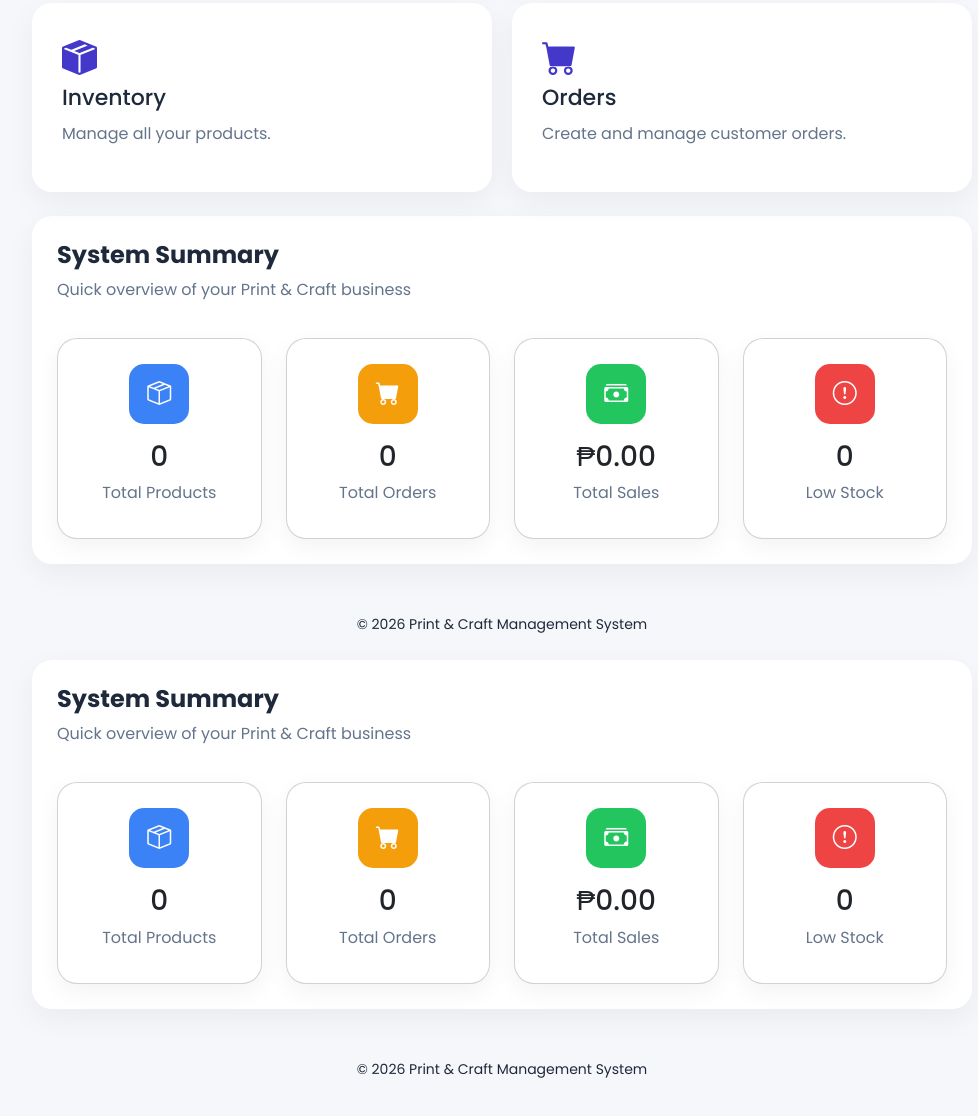
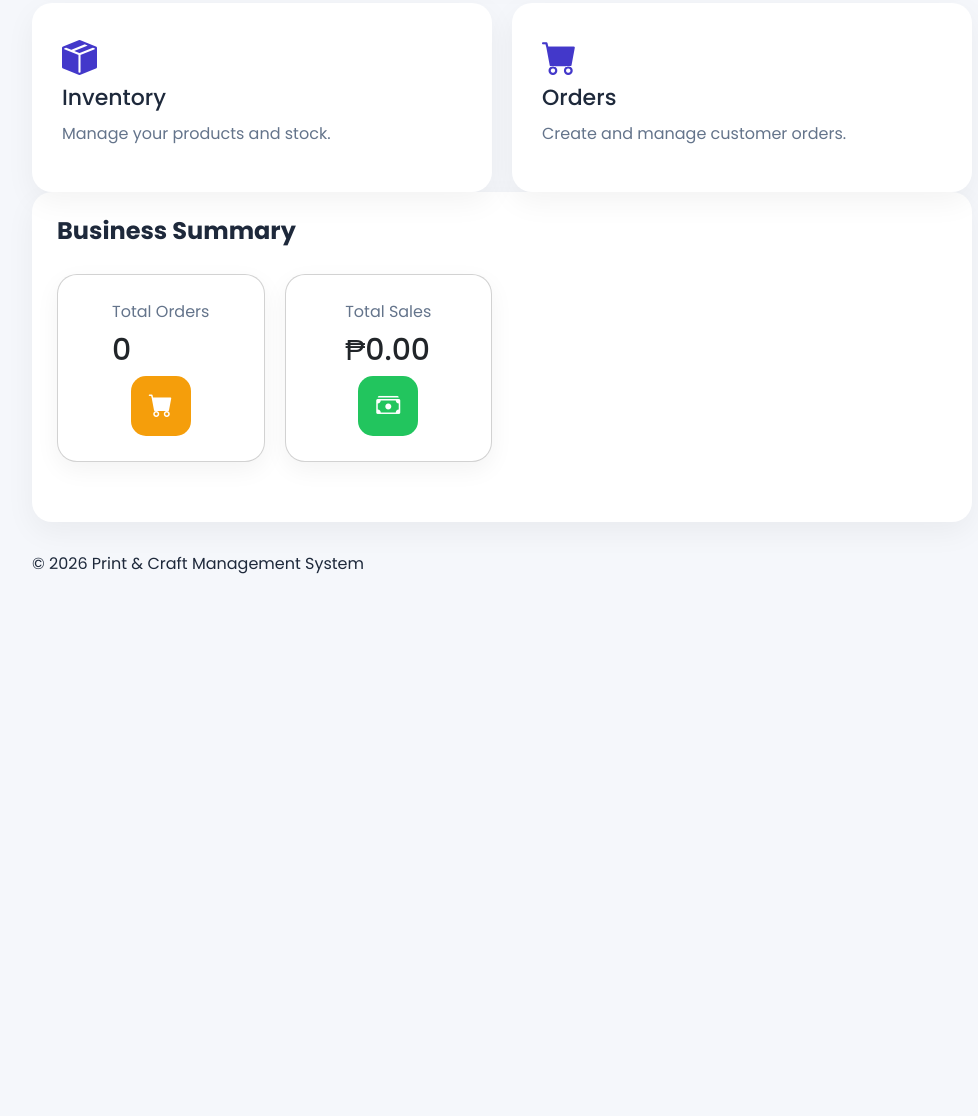
Before and after one commit to louiejayregalado2-png/PrintCraft-System1.0, a plain HTML site: page index.html in a window 1280 px wide. Shown: the part 720-1836 px from the top of the page, without its empty margins (273-1251 px from the left). After the commit the page ends 1347 px from the top, so only its background shows below. Drawn offline with nearby package versions, Linux system fonts and the light colour scheme.

Commit message:
Dashboard UI

```diff
--- a/index.html
+++ b/index.html
@@ -25,9 +25,7 @@ href="css/style.css">
 
 <div class="layout">
 
-<!-- =======================
-SIDEBAR
-======================= -->
+<!-- SIDEBAR -->
 
 <aside class="sidebar">
 
@@ -75,9 +73,7 @@ SIDEBAR
 
 </aside>
 
-<!-- =======================
-MAIN CONTENT
-======================= -->
+<!-- MAIN -->
 
 <div class="content">
 
@@ -89,7 +85,7 @@ MAIN CONTENT
 
 <p>
 
-Welcome back, Admin 👋
+Welcome back 👋
 
 </p>
 
@@ -121,9 +117,7 @@ New Order
 
 </header>
 
-<!-- =======================
-CARDS
-======================= -->
+<!-- DASHBOARD CARDS -->
 
 <div class="cards">
 
@@ -216,9 +210,9 @@ CARDS
 </div>
 
 </div>
-<!-- =======================
+<!-- =========================
 RECENT ORDERS
-======================= -->
+========================= -->
 
 <div class="table-card">
 
@@ -232,7 +226,7 @@ RECENT ORDERS
 
 </div>
 
-        <a href="orders.html" class="btn-purple">
+<a href="orders.html" class="btn-view">
 
 View All
 
@@ -284,9 +278,9 @@ RECENT ORDERS
 
 </div>
 
-<!-- =======================
-QUICK MENU
-======================= -->
+<!-- =========================
+QUICK ACCESS
+========================= -->
 
 <div class="quick-actions">
 
@@ -298,7 +292,7 @@ QUICK MENU
 
 <p>
 
-            Manage all your products.
+Manage your products and stock.
 
 </p>
 
@@ -319,109 +313,60 @@ QUICK MENU
 </a>
 
 </div>
-<!-- =======================
-SYSTEM SUMMARY
-======================= -->
 
-<div class="table-card mt-4">
+<!-- =========================
+BUSINESS SUMMARY
+========================= -->
+
+<div class="table-card">
 
 <div class="table-header">
 
+<h3>Business Summary</h3>
+
+</div>
+
+<div class="cards">
+
+<div class="card">
+
 <div>
 
-            <h3>System Summary</h3>
+<p>Total Orders</p>
 
-            <p>Quick overview of your Print & Craft business</p>
+<h2 id="summaryOrders">
+
+0
+
+</h2>
+
+</div>
+
+<div class="icon orange">
+
+<i class="bi bi-cart-fill"></i>
 
 </div>
 
 </div>
 
-    <div class="row g-4">
+<div class="card">
 
-        <div class="col-lg-3 col-md-6">
+<div>
 
-            <div class="card text-center">
+<p>Total Sales</p>
 
-                <div class="icon blue mx-auto mb-3">
+<h2 id="summarySales">
 
-                    <i class="bi bi-box-seam"></i>
+₱0.00
+
+</h2>
 
 </div>
 
-                <h3 id="summaryProducts">
-
-                    0
-
-                </h3>
-
-                <p>Total Products</p>
-
-            </div>
-
-        </div>
-
-        <div class="col-lg-3 col-md-6">
-
-            <div class="card text-center">
-
-                <div class="icon orange mx-auto mb-3">
-
-                    <i class="bi bi-cart-fill"></i>
-
-                </div>
-
-                <h3 id="summaryOrders">
-
-                    0
-
-                </h3>
-
-                <p>Total Orders</p>
-
-            </div>
-
-        </div>
-
-        <div class="col-lg-3 col-md-6">
-
-            <div class="card text-center">
-
-                <div class="icon green mx-auto mb-3">
+<div class="icon green">
 
 <i class="bi bi-cash-stack"></i>
-
-                </div>
-
-                <h3 id="summarySales">
-
-                    ₱0.00
-
-                </h3>
-
-                <p>Total Sales</p>
-
-            </div>
-
-        </div>
-
-        <div class="col-lg-3 col-md-6">
-
-            <div class="card text-center">
-
-                <div class="icon red mx-auto mb-3">
-
-                    <i class="bi bi-exclamation-circle"></i>
-
-                </div>
-
-                <h3 id="summaryLowStock">
-
-                    0
-
-                </h3>
-
-                <p>Low Stock</p>
 
 </div>
 
@@ -430,142 +375,24 @@ SYSTEM SUMMARY
 </div>
 
 </div>
+<footer class="footer">
 
-<!-- =======================
-FOOTER
-======================= -->
-
-<footer class="text-center mt-5 mb-3">
-
-    <small>
+<p>
 
 © 2026 Print & Craft Management System
 
-    </small>
+</p>
 
 </footer>
-<!-- =======================
-SYSTEM SUMMARY
-======================= -->
-
-<div class="table-card mt-4">
-
-    <div class="table-header">
-
-        <div>
-
-            <h3>System Summary</h3>
-
-            <p>Quick overview of your Print & Craft business</p>
 
 </div>
 
 </div>
 
-    <div class="row g-4">
+<script src="https://cdn.jsdelivr.net/npm/bootstrap@5.3.7/dist/js/bootstrap.bundle.min.js"></script>
 
-        <div class="col-lg-3 col-md-6">
+<script src="js/app.js"></script>
 
-            <div class="card text-center">
+</body>
 
-                <div class="icon blue mx-auto mb-3">
-
-                    <i class="bi bi-box-seam"></i>
-
-                </div>
-
-                <h3 id="summaryProducts">
-
-                    0
-
-                </h3>
-
-                <p>Total Products</p>
-
-            </div>
-
-        </div>
-
-        <div class="col-lg-3 col-md-6">
-
-            <div class="card text-center">
-
-                <div class="icon orange mx-auto mb-3">
-
-                    <i class="bi bi-cart-fill"></i>
-
-                </div>
-
-                <h3 id="summaryOrders">
-
-                    0
-
-                </h3>
-
-                <p>Total Orders</p>
-
-            </div>
-
-        </div>
-
-        <div class="col-lg-3 col-md-6">
-
-            <div class="card text-center">
-
-                <div class="icon green mx-auto mb-3">
-
-                    <i class="bi bi-cash-stack"></i>
-
-                </div>
-
-                <h3 id="summarySales">
-
-                    ₱0.00
-
-                </h3>
-
-                <p>Total Sales</p>
-
-            </div>
-
-        </div>
-
-        <div class="col-lg-3 col-md-6">
-
-            <div class="card text-center">
-
-                <div class="icon red mx-auto mb-3">
-
-                    <i class="bi bi-exclamation-circle"></i>
-
-                </div>
-
-                <h3 id="summaryLowStock">
-
-                    0
-
-                </h3>
-
-                <p>Low Stock</p>
-
-            </div>
-
-        </div>
-
-    </div>
-
-</div>
-
-<!-- =======================
-FOOTER
-======================= -->
-
-<footer class="text-center mt-5 mb-3">
-
-    <small>
-
-        © 2026 Print & Craft Management System
-
-    </small>
-
-</footer>
+</html>
```
Lines whose indentation alone changed are shown as unchanged.
